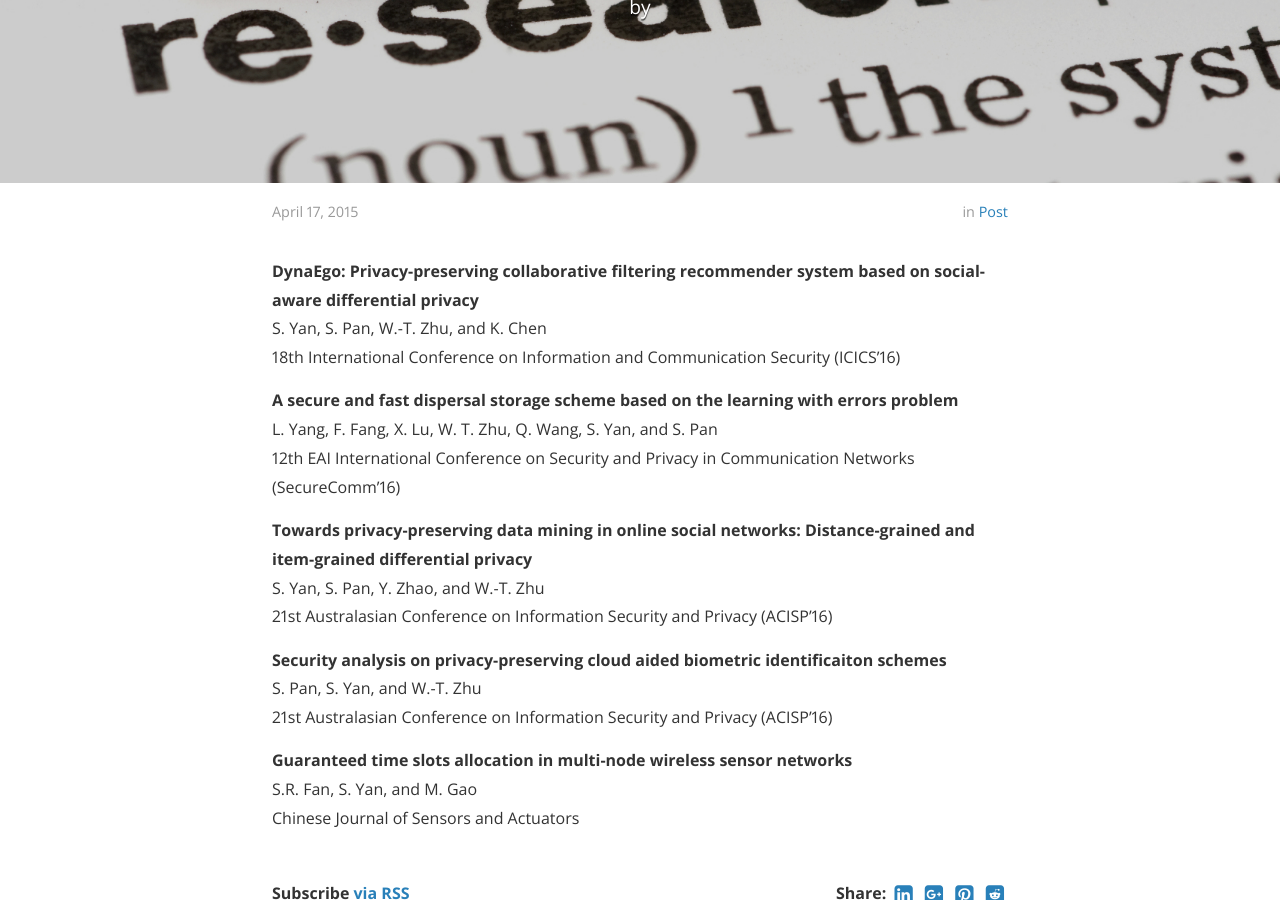
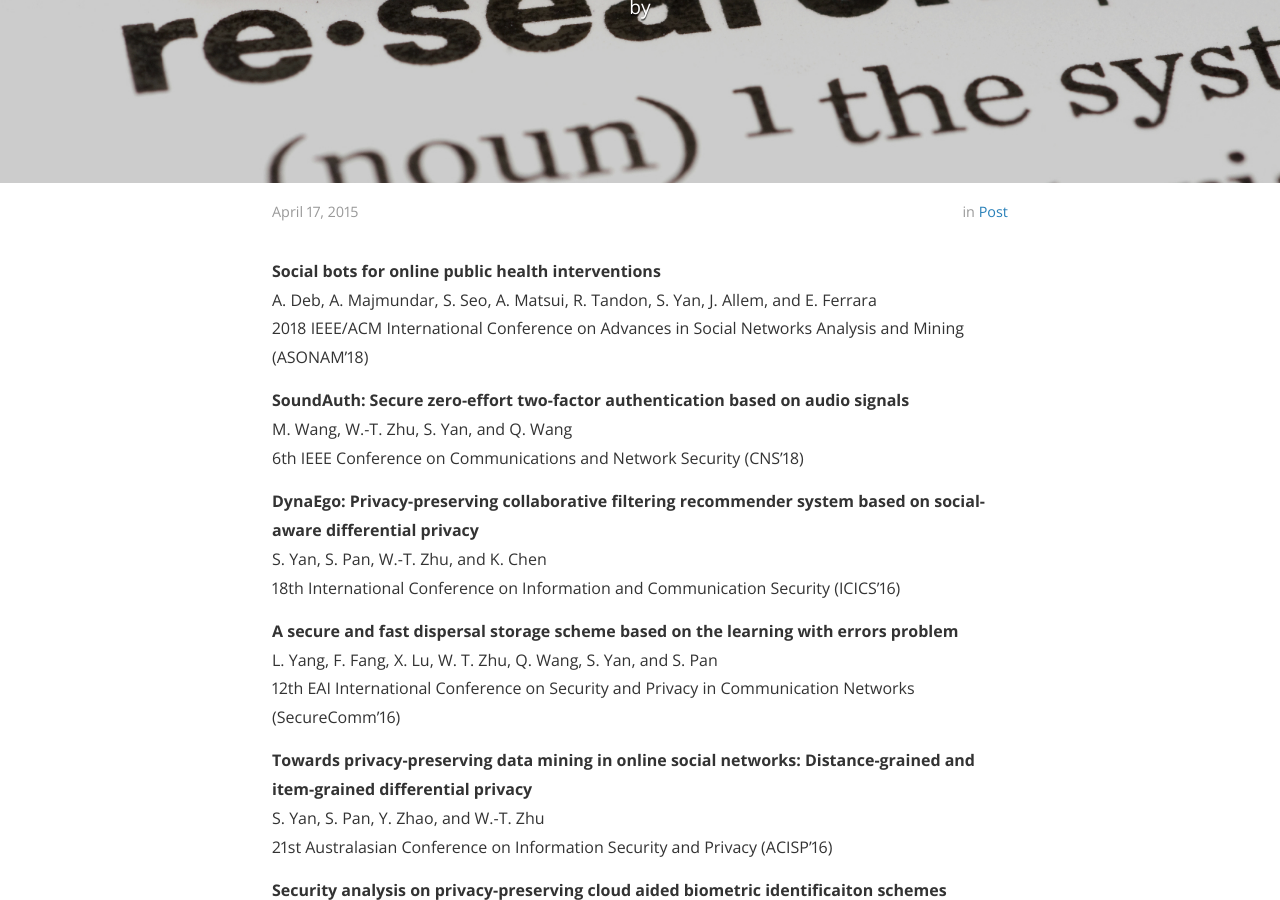
Before and after one commit to yanshentracy/page, a Jekyll site: the page built from _posts/2015-04-17-publication.markdown, in a window 1280 px wide and 900 px high, scrolled down 320 px. Built offline with Jekyll 4.4.1, drawn with Linux system fonts in a browser that asks for light colours; nearby versions of some CDN libraries.

Commit message:
add files

```diff
--- a/_posts/2015-04-17-publication.markdown
+++ b/_posts/2015-04-17-publication.markdown
@@ -6,6 +6,14 @@ categories: post
 link: "/publications/"
 cover:  "/assets/publication.jpg"
 ---
+<strong>Social bots for online public health interventions</strong><br/>
+A. Deb, A. Majmundar, S. Seo, A. Matsui, R. Tandon, S. Yan, J. Allem, and E. Ferrara<br/>
+2018 IEEE/ACM International Conference on Advances in Social Networks Analysis and Mining (ASONAM'18)
+
+<strong>SoundAuth: Secure zero-effort two-factor authentication based on audio signals</strong><br/>
+M. Wang, W.-T. Zhu, S. Yan, and Q. Wang<br/>
+6th IEEE Conference on Communications and Network Security (CNS'18)
+
 <strong>DynaEgo: Privacy-preserving collaborative filtering recommender system based on social-aware differential privacy</strong><br/>
 S. Yan, S. Pan, W.-T. Zhu, and K. Chen<br/>
 18th International Conference on Information and Communication Security (ICICS'16)
```
